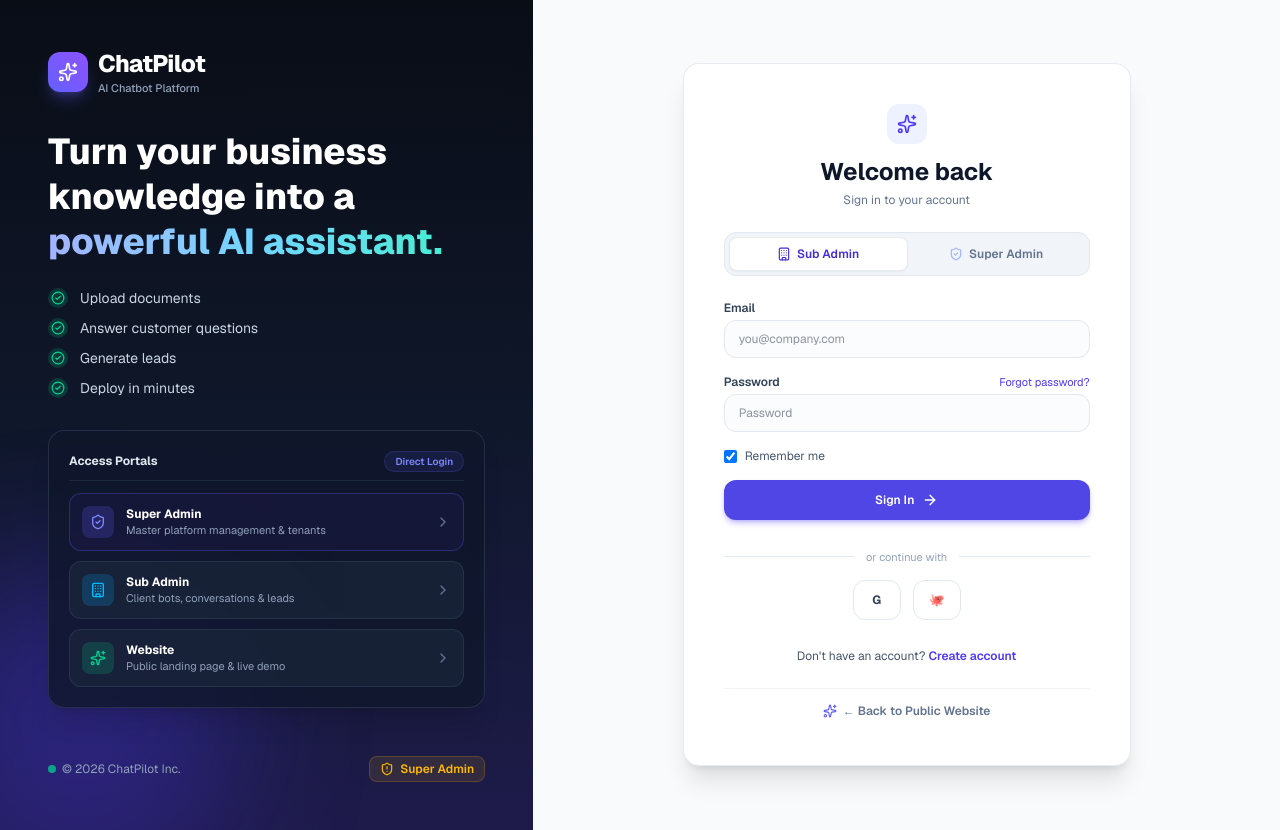
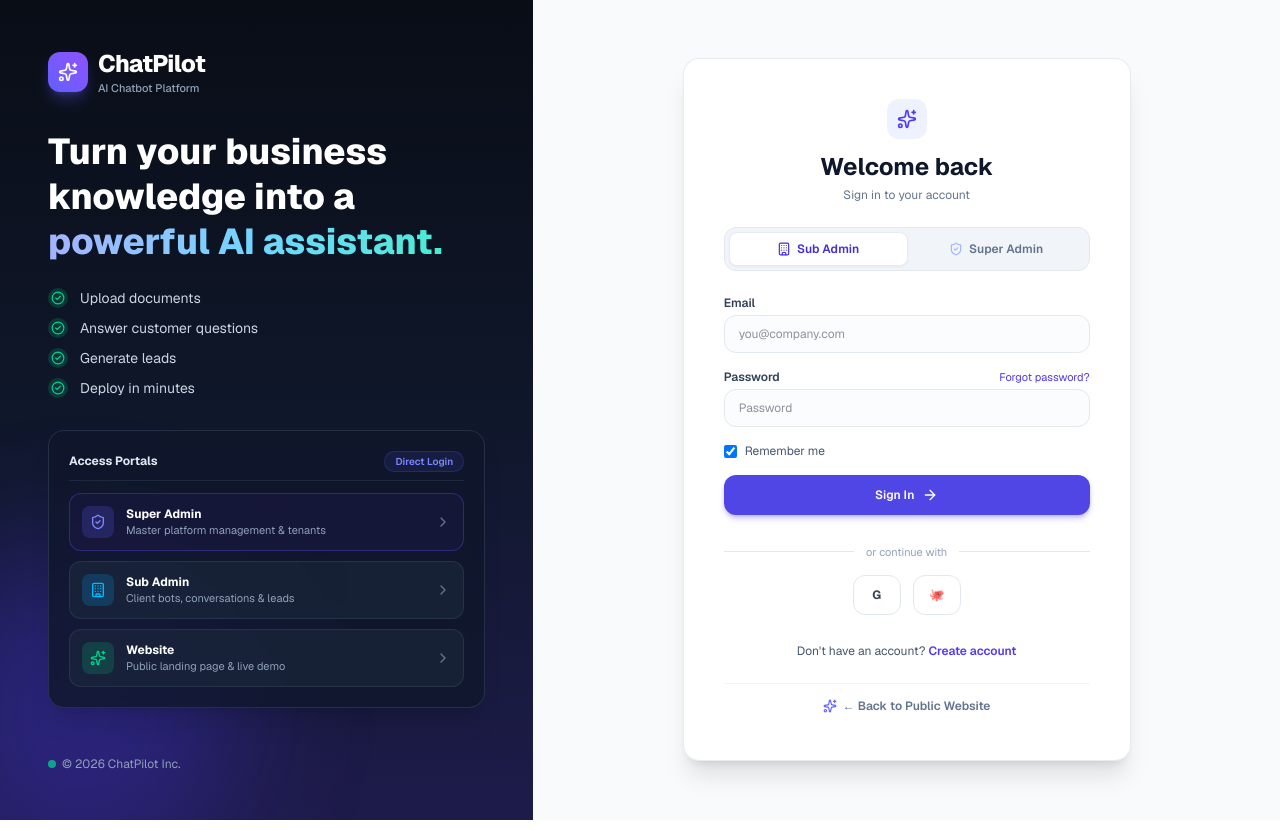
Before and after one commit to aviralshukla2612-png/crm-chatbot, a Next.js app in the folder frontend/: page /login in a window 1280 px wide. Built offline with nearby package versions, Linux system fonts and the light colour scheme.

Commit message:
fix(ui): remove public superadmin buttons from landing page navbar and login footer

```diff
--- a/frontend/app/(auth)/login/page.js
+++ b/frontend/app/(auth)/login/page.js
@@ -203,13 +203,6 @@ export default function LoginPage() {
             <span className="w-2 h-2 rounded-full bg-emerald-400 animate-pulse" />
             © 2026 ChatPilot Inc.
           </span>
-          <Link
-            href="/admin"
-            className="text-amber-400 hover:text-amber-300 flex items-center gap-1.5 font-semibold bg-amber-400/10 px-2.5 py-1 rounded-lg border border-amber-400/20 transition-colors"
-          >
-            <ShieldAlert className="w-3.5 h-3.5" />
-            <span>Super Admin</span>
-          </Link>
         </div>
       </div>
 
--- a/frontend/app/page.js
+++ b/frontend/app/page.js
@@ -35,12 +35,6 @@ export default function HomePage() {
           </div>
 
           <div className="flex items-center gap-3">
-            <Link
-              href="/admin"
-              className="text-xs font-semibold px-3 py-1.5 rounded-xl border border-amber-500/30 text-amber-300 hover:bg-amber-500/10 transition-colors"
-            >
-              Super Admin Portal
-            </Link>
             <Link
               href="/login"
               className="text-xs font-semibold px-3 py-1.5 text-neutral-300 hover:text-white transition-colors"
```
